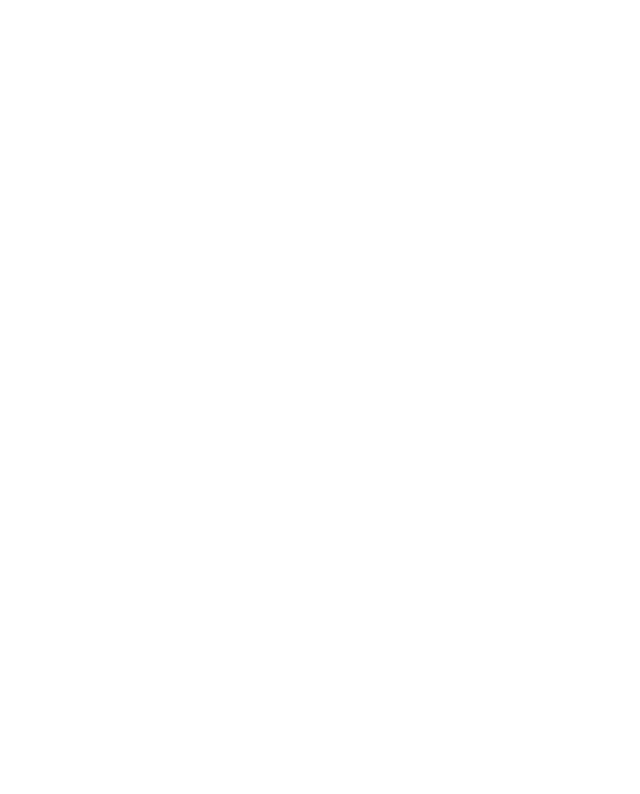
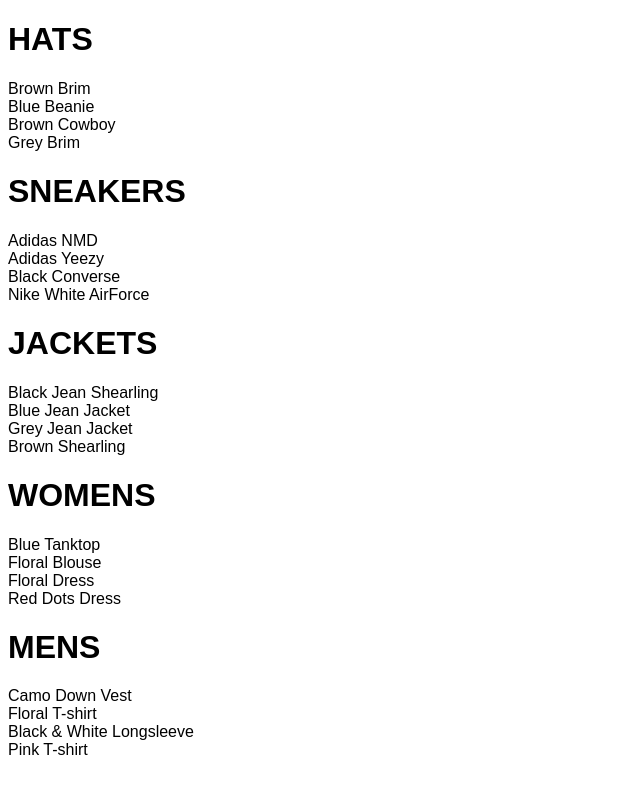
Before and after one commit to mhasanrabbi/crwn-clothing, a React (Create React App) app: page /shop in a window 1280 px wide. Shown: the top 794 px of the page, without its empty margins (0-640 px from the left). Built offline with nearby package versions, Linux system fonts and the light colour scheme; a web font is replaced by a local one.

Commit message:
Create Shop Page

```diff
--- a/src/App.js
+++ b/src/App.js
@@ -1,26 +1,20 @@
 import React from 'react';
-import { Switch, Route} from 'react-router-dom';
+import { Switch, Route } from 'react-router-dom';
 
 import './App.css';
 
-import HomePage from './pages/homepage/homepage.component'
-
-const HatsPage = () => (
-  <div>
-    <h1>HATS PAGE </h1>
-  </div>
-);
+import HomePage from './pages/homepage/homepage.component';
+import ShopPage from './pages/shop/shop.component';
 
 function App() {
   return (
     <div>
       <Switch>
         <Route exact path='/' component={HomePage} />
-        <Route path='/hats' component={HatsPage} />
+        <Route path='/shop' component={ShopPage} />
       </Switch>
     </div>
   );
 }
 
-
 export default App;
--- /dev/null
+++ b/src/components/collection-preview/collection-preview.component.js
@@ -0,0 +1,16 @@
+import React from 'react';
+
+import './collection-preview.styles.scss'
+
+const CollectionPreview = ({ title, items }) => (
+  <div className='collection-preview'>
+    <h1 className='title'>{title.toUpperCase()}</h1>
+    <div className='preview'>
+      {items.filter((item, idx) => idx < 4).map(item => (
+        <div key={item.id}>{item.name}</div>
+      ))}
+    </div>
+  </div>
+);
+
+export default CollectionPreview;
--- /dev/null
+++ b/src/pages/shop/shop.component.js
@@ -0,0 +1,29 @@
+import React from 'react';
+
+import SHOP_DATA from './shopData';
+
+import CollectionPreview from '../../components/collection-preview/collection-preview.component';
+
+class ShopPage extends React.Component {
+  constructor(props) {
+    super(props);
+
+    this.state = {
+      collections: SHOP_DATA
+    };
+  }
+
+  render() {
+    const {collections} = this.state;
+    return (
+      <div className='shop-page'>
+        {
+          collections.map(({ id, ...otherCollectionProps}) => (
+            <CollectionPreview key={id} {...otherCollectionProps} />
+          ))}
+      </div>
+    )
+  }
+}
+
+export default ShopPage;
--- /dev/null
+++ b/src/pages/shop/shopData.js
@@ -0,0 +1,249 @@
+const SHOP_DATA = [
+  {
+    id: 1,
+    title: 'Hats',
+    routeName: 'hats',
+    items: [
+      {
+        id: 1,
+        name: 'Brown Brim',
+        imageUrl: 'https://i.ibb.co/ZYW3VTp/brown-brim.png',
+        price: 25
+      },
+      {
+        id: 2,
+        name: 'Blue Beanie',
+        imageUrl: 'https://i.ibb.co/ypkgK0X/blue-beanie.png',
+        price: 18
+      },
+      {
+        id: 3,
+        name: 'Brown Cowboy',
+        imageUrl: 'https://i.ibb.co/QdJwgmp/brown-cowboy.png',
+        price: 35
+      },
+      {
+        id: 4,
+        name: 'Grey Brim',
+        imageUrl: 'https://i.ibb.co/RjBLWxB/grey-brim.png',
+        price: 25
+      },
+      {
+        id: 5,
+        name: 'Green Beanie',
+        imageUrl: 'https://i.ibb.co/YTjW3vF/green-beanie.png',
+        price: 18
+      },
+      {
+        id: 6,
+        name: 'Palm Tree Cap',
+        imageUrl: 'https://i.ibb.co/rKBDvJX/palm-tree-cap.png',
+        price: 14
+      },
+      {
+        id: 7,
+        name: 'Red Beanie',
+        imageUrl: 'https://i.ibb.co/bLB646Z/red-beanie.png',
+        price: 18
+      },
+      {
+        id: 8,
+        name: 'Wolf Cap',
+        imageUrl: 'https://i.ibb.co/1f2nWMM/wolf-cap.png',
+        price: 14
+      },
+      {
+        id: 9,
+        name: 'Blue Snapback',
+        imageUrl: 'https://i.ibb.co/X2VJP2W/blue-snapback.png',
+        price: 16
+      }
+    ]
+  },
+  {
+    id: 2,
+    title: 'Sneakers',
+    routeName: 'sneakers',
+    items: [
+      {
+        id: 1,
+        name: 'Adidas NMD',
+        imageUrl: 'https://i.ibb.co/0s3pdnc/adidas-nmd.png',
+        price: 220
+      },
+      {
+        id: 2,
+        name: 'Adidas Yeezy',
+        imageUrl: 'https://i.ibb.co/dJbG1cT/yeezy.png',
+        price: 280
+      },
+      {
+        id: 3,
+        name: 'Black Converse',
+        imageUrl: 'https://i.ibb.co/bPmVXyP/black-converse.png',
+        price: 110
+      },
+      {
+        id: 4,
+        name: 'Nike White AirForce',
+        imageUrl: 'https://i.ibb.co/1RcFPk0/white-nike-high-tops.png',
+        price: 160
+      },
+      {
+        id: 5,
+        name: 'Nike Red High Tops',
+        imageUrl: 'https://i.ibb.co/QcvzydB/nikes-red.png',
+        price: 160
+      },
+      {
+        id: 6,
+        name: 'Nike Brown High Tops',
+        imageUrl: 'https://i.ibb.co/fMTV342/nike-brown.png',
+        price: 160
+      },
+      {
+        id: 7,
+        name: 'Air Jordan Limited',
+        imageUrl: 'https://i.ibb.co/w4k6Ws9/nike-funky.png',
+        price: 190
+      },
+      {
+        id: 8,
+        name: 'Timberlands',
+        imageUrl: 'https://i.ibb.co/Mhh6wBg/timberlands.png',
+        price: 200
+      }
+    ]
+  },
+  {
+    id: 3,
+    title: 'Jackets',
+    routeName: 'jackets',
+    items: [
+      {
+        id: 1,
+        name: 'Black Jean Shearling',
+        imageUrl: 'https://i.ibb.co/XzcwL5s/black-shearling.png',
+        price: 125
+      },
+      {
+        id: 2,
+        name: 'Blue Jean Jacket',
+        imageUrl: 'https://i.ibb.co/mJS6vz0/blue-jean-jacket.png',
+        price: 90
+      },
+      {
+        id: 3,
+        name: 'Grey Jean Jacket',
+        imageUrl: 'https://i.ibb.co/N71k1ML/grey-jean-jacket.png',
+        price: 90
+      },
+      {
+        id: 4,
+        name: 'Brown Shearling',
+        imageUrl: 'https://i.ibb.co/s96FpdP/brown-shearling.png',
+        price: 165
+      },
+      {
+        id: 5,
+        name: 'Tan Trench',
+        imageUrl: 'https://i.ibb.co/M6hHc3F/brown-trench.png',
+        price: 185
+      }
+    ]
+  },
+  {
+    id: 4,
+    title: 'Womens',
+    routeName: 'womens',
+    items: [
+      {
+        id: 1,
+        name: 'Blue Tanktop',
+        imageUrl: 'https://i.ibb.co/7CQVJNm/blue-tank.png',
+        price: 25
+      },
+      {
+        id: 2,
+        name: 'Floral Blouse',
+        imageUrl: 'https://i.ibb.co/4W2DGKm/floral-blouse.png',
+        price: 20
+      },
+      {
+        id: 3,
+        name: 'Floral Dress',
+        imageUrl: 'https://i.ibb.co/KV18Ysr/floral-skirt.png',
+        price: 80
+      },
+      {
+        id: 4,
+        name: 'Red Dots Dress',
+        imageUrl: 'https://i.ibb.co/N3BN1bh/red-polka-dot-dress.png',
+        price: 80
+      },
+      {
+        id: 5,
+        name: 'Striped Sweater',
+        imageUrl: 'https://i.ibb.co/KmSkMbH/striped-sweater.png',
+        price: 45
+      },
+      {
+        id: 6,
+        name: 'Yellow Track Suit',
+        imageUrl: 'https://i.ibb.co/v1cvwNf/yellow-track-suit.png',
+        price: 135
+      },
+      {
+        id: 7,
+        name: 'White Blouse',
+        imageUrl: 'https://i.ibb.co/qBcrsJg/white-vest.png',
+        price: 20
+      }
+    ]
+  },
+  {
+    id: 5,
+    title: 'Mens',
+    routeName: 'mens',
+    items: [
+      {
+        id: 1,
+        name: 'Camo Down Vest',
+        imageUrl: 'https://i.ibb.co/xJS0T3Y/camo-vest.png',
+        price: 325
+      },
+      {
+        id: 2,
+        name: 'Floral T-shirt',
+        imageUrl: 'https://i.ibb.co/qMQ75QZ/floral-shirt.png',
+        price: 20
+      },
+      {
+        id: 3,
+        name: 'Black & White Longsleeve',
+        imageUrl: 'https://i.ibb.co/55z32tw/long-sleeve.png',
+        price: 25
+      },
+      {
+        id: 4,
+        name: 'Pink T-shirt',
+        imageUrl: 'https://i.ibb.co/RvwnBL8/pink-shirt.png',
+        price: 25
+      },
+      {
+        id: 5,
+        name: 'Jean Long Sleeve',
+        imageUrl: 'https://i.ibb.co/VpW4x5t/roll-up-jean-shirt.png',
+        price: 40
+      },
+      {
+        id: 6,
+        name: 'Burgundy T-shirt',
+        imageUrl: 'https://i.ibb.co/mh3VM1f/polka-dot-shirt.png',
+        price: 25
+      }
+    ]
+  }
+]
+
+export default SHOP_DATA;
```
Also changed, not shown: src/components/collection-preview/collection-preview.styles.scss (added).
